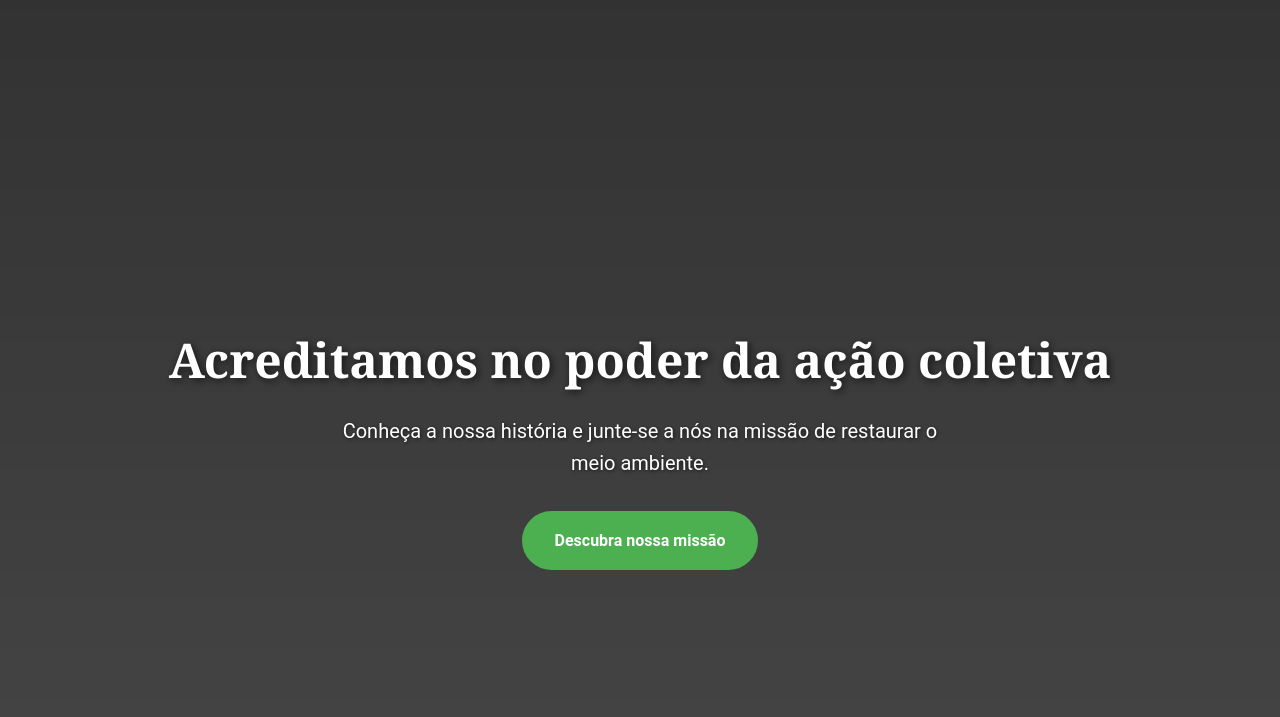
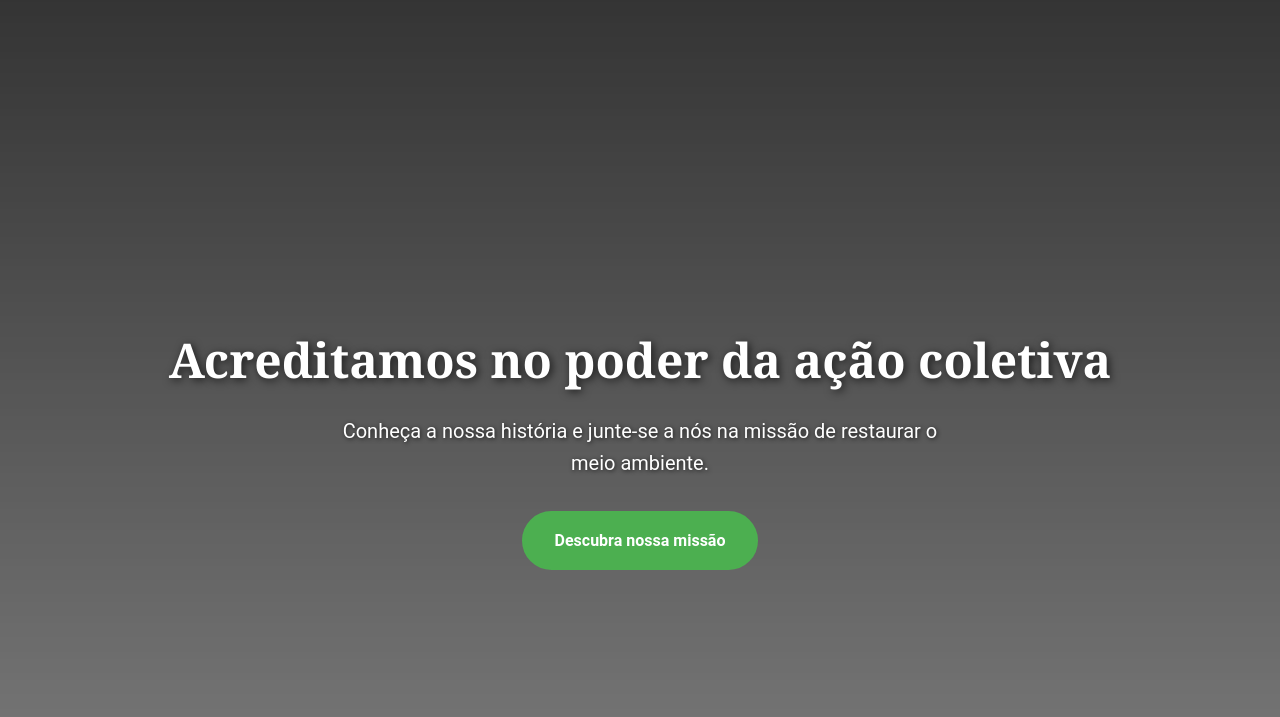
Before and after one commit to CarolineOliveiraSilva/OngProjeto, a plain HTML site: page index.html in a window 1280 px wide. Shown: the part 83-800 px from the top of the page. Drawn offline with Linux system fonts and the light colour scheme; the site is published under a folder, as on GitHub Pages, so addresses that start at the root find nothing.

Commit message:
fix: Corrige caminhos absolutos e lógica de router para deploy no GitHub Pages

```diff
--- a/src/assets/css/global.css
+++ b/src/assets/css/global.css
@@ -124,7 +124,7 @@ main#app-root {
     transition: background-image 0.5s ease-in-out;
 }
 main.pagina-index{
-    background-image: linear-gradient(rgba(0, 0, 0, 0.671), rgba(0, 0, 0, 0.233)), url(/src/assets/imagens/principal.jpg);
+    background-image: linear-gradient(rgba(0, 0, 0, 0.671), rgba(0, 0, 0, 0.233)), url(../imagens/principal.jpg);
 }
 main.pagina-projetos{
     background-image: url(../imagens/escola.webp);
```
Also changed, not shown: src/assets/imagens/favicon.ico (added).
